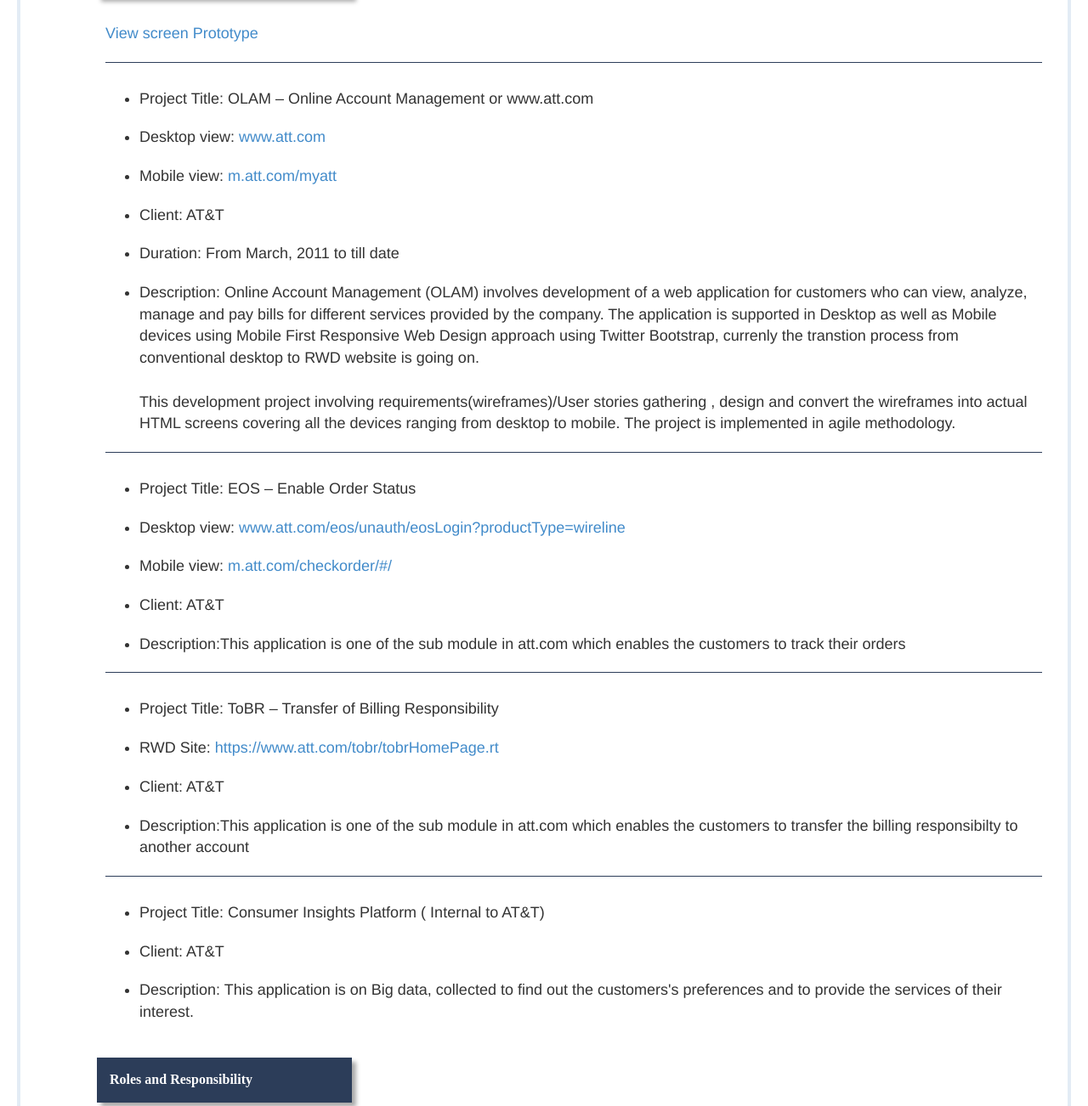
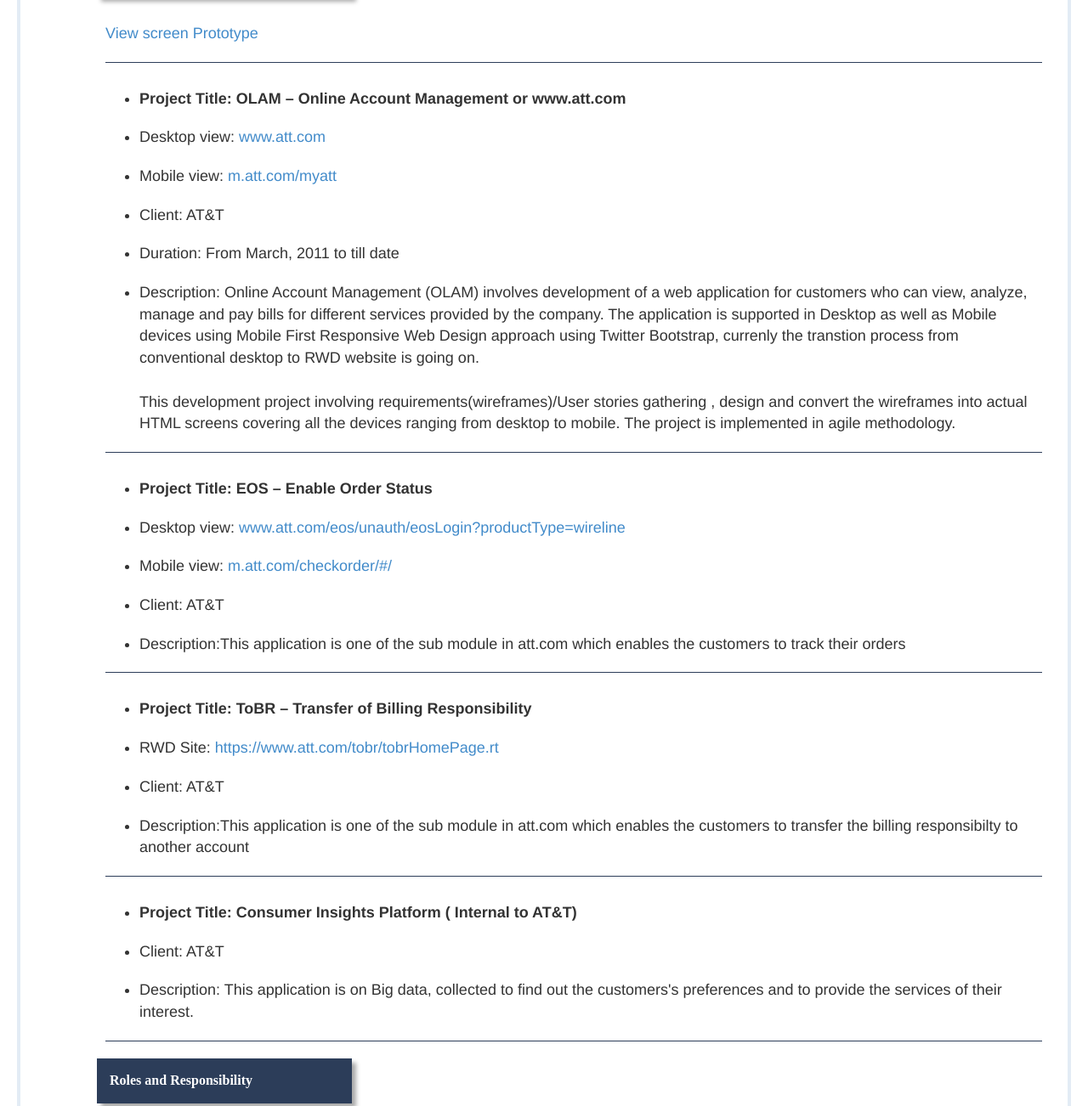
Before and after one commit to shmdhussain/Profile, a plain HTML site: page index.html in a window 1280 px wide. Shown: the part 2457-3759 px from the top of the page at 85% size. Drawn offline with Linux system fonts and the light colour scheme.

Commit message:
second commit

```diff
--- a/css/app.css
+++ b/css/app.css
@@ -79,7 +79,7 @@
 }
 .skillcont{margin:30 30px 20 30}
 .secondarycont{margin:30 30px 20 30;border-bottom: 1px solid #2C3D59;}
-.secondarycont:nth-of-type(0), .secondarycont:nth-of-type(4){border-bottom: none;}
+.secondarycont:first-child, .secondarycont:last-child{border-bottom: none;}
 .viewscreen{display:none}
 .skillbox{
 	margin-bottom:15px;
--- a/index.html
+++ b/index.html
@@ -298,7 +298,7 @@
 
 
 						<ul class="secondarycont">
-							<li class="setext">Project Title: OLAM – Online Account Management or www.att.com </li>
+							<li class="setext"><b>Project Title: OLAM – Online Account Management or www.att.com</b> </li>
 							<li class="setext">Desktop view: <a href="http://www.att.com/">www.att.com</a></li>
 							<li class="setext">Mobile view: <a href="https://m.att.com/myatt/#/">m.att.com/myatt</a></li>
 							<li class="setext">Client: AT&amp;T</li>
@@ -316,7 +316,7 @@
 						</li>
 						</ul>
 						<ul class="secondarycont">
-							<li class="setext">Project Title: EOS – Enable Order Status</li>
+							<li class="setext"><b>Project Title: EOS – Enable Order Status</b></li>
 							<li class="setext">Desktop view: <a href="https://www.att.com/eos/unauth/eosLogin?productType=wireline">www.att.com/eos/unauth/eosLogin?productType=wireline</a></li>
 							<li class="setext">Mobile view: <a href="https://m.att.com/checkorder/#/">m.att.com/checkorder/#/</a></li>
 							<li class="setext">Client: AT&amp;T</li>
@@ -326,7 +326,7 @@
 
 
 						<ul class="secondarycont">
-							<li class="setext">Project Title: ToBR – Transfer of Billing Responsibility</li>
+							<li class="setext"><b>Project Title: ToBR – Transfer of Billing Responsibility</b></li>
 							<li class="setext">RWD Site: <a href="https://www.att.com/tobr/tobrHomePage.rt">https://www.att.com/tobr/tobrHomePage.rt</a></li>
 							<li class="setext">Client: AT&amp;T</li>
 							<li class="setext">Description:This application is one of the sub module in att.com which enables the customers to transfer the billing responsibilty to another account
@@ -334,7 +334,7 @@
 						</ul>
 
 						<ul class="secondarycont">
-							<li class="setext">Project Title: Consumer Insights Platform ( Internal to AT&amp;T)</li>
+							<li class="setext"><b>Project Title: Consumer Insights Platform ( Internal to AT&amp;T)</b></li>
 							<li class="setext">Client: AT&amp;T</li>
 							<li class="setext">Description: This application is on Big data, collected to find out the customers's preferences and to provide the services of their interest.
 						</li>
```
